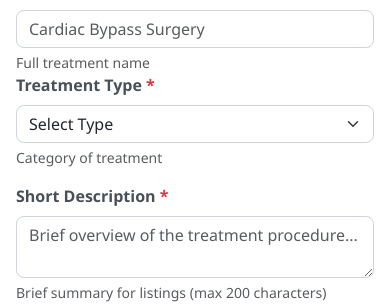
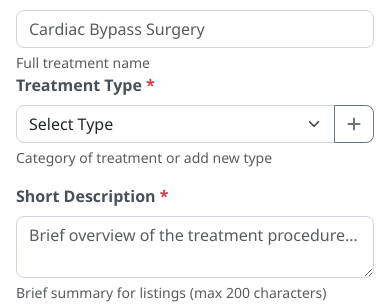
Before and after one commit to nawab-syscraft25/Medi-tour, a FastAPI app: template templates/admin/treatment_form.html in a window 390 px wide. Shown: the part 157-463 px from the top of the page. Run offline with FastAPI, Linux system fonts and the light colour scheme; the template is opened without the code that fills it, so the values that code supplies are empty; parts of the project's set-up code (start-up, migrations or seed data) failed here and were passed over.

Commit message:
Updated Treatment

```diff
--- a/templates/admin/treatment_form.html
+++ b/templates/admin/treatment_form.html
@@ -29,18 +29,18 @@
                         </div>
                         <div class="col-md-6">
                             <label for="treatment_type" class="form-label">Treatment Type <span class="text-danger">*</span></label>
-                            <select class="form-select" id="treatment_type" name="treatment_type" required>
-                                <option value="">Select Type</option>
-                                <option value="Surgery" {% if treatment and treatment.treatment_type == 'Surgery' %}selected{% endif %}>Surgery</option>
-                                <option value="Medical" {% if treatment and treatment.treatment_type == 'Medical' %}selected{% endif %}>Medical</option>
-                                <option value="Diagnostic" {% if treatment and treatment.treatment_type == 'Diagnostic' %}selected{% endif %}>Diagnostic</option>
-                                <option value="Therapy" {% if treatment and treatment.treatment_type == 'Therapy' %}selected{% endif %}>Therapy</option>
-                                <option value="Rehabilitation" {% if treatment and treatment.treatment_type == 'Rehabilitation' %}selected{% endif %}>Rehabilitation</option>
-                                <option value="Preventive" {% if treatment and treatment.treatment_type == 'Preventive' %}selected{% endif %}>Preventive</option>
-                                <option value="Cosmetic" {% if treatment and treatment.treatment_type == 'Cosmetic' %}selected{% endif %}>Cosmetic</option>
-                                <option value="Emergency" {% if treatment and treatment.treatment_type == 'Emergency' %}selected{% endif %}>Emergency</option>
-                            </select>
-                            <div class="form-text">Category of treatment</div>
+                            <div class="input-group">
+                                <select class="form-select" id="treatment_type" name="treatment_type" required>
+                                    <option value="">Select Type</option>
+                                    {% for type in treatment_types %}
+                                    <option value="{{ type }}" {% if treatment and treatment.treatment_type == type %}selected{% endif %}>{{ type }}</option>
+                                    {% endfor %}
+                                </select>
+                                <button type="button" class="btn btn-outline-secondary" onclick="showNewTypeModal()" title="Add New Type">
+                                    <i class="fas fa-plus"></i>
+                                </button>
+                            </div>
+                            <div class="form-text">Category of treatment or add new type</div>
                         </div>
                     </div>
 
@@ -275,6 +275,34 @@
     </div>
 </div>
 
+<!-- New Treatment Type Modal -->
+<div class="modal fade" id="newTypeModal" tabindex="-1">
+    <div class="modal-dialog">
+        <div class="modal-content">
+            <div class="modal-header">
+                <h5 class="modal-title">Add New Treatment Type</h5>
+                <button type="button" class="btn-close" data-bs-dismiss="modal"></button>
+            </div>
+            <div class="modal-body">
+                <form id="newTypeForm">
+                    <div class="mb-3">
+                        <label for="newTypeName" class="form-label">Treatment Type Name <span class="text-danger">*</span></label>
+                        <input type="text" class="form-control" id="newTypeName" name="type_name" required
+                               placeholder="e.g., Orthopedic Surgery">
+                        <div class="form-text">Enter a unique treatment type name</div>
+                    </div>
+                </form>
+            </div>
+            <div class="modal-footer">
+                <button type="button" class="btn btn-secondary" data-bs-dismiss="modal">Cancel</button>
+                <button type="button" class="btn btn-primary" onclick="addNewType()">Add Type</button>
+            </div>
+        </div>
+    </div>
+</div>
+{% endblock %}
+
+{% block extra_scripts %}
 <script>
 // Form enhancement and validation
 document.addEventListener('DOMContentLoaded', function() {
@@ -354,5 +382,100 @@ document.addEventListener('DOMContentLoaded', function() {
         }
     });
 });
+
+// Treatment Type Management Functions
+function showNewTypeModal() {
+    document.getElementById('newTypeName').value = '';
+    new bootstrap.Modal(document.getElementById('newTypeModal')).show();
+}
+
+async function addNewType() {
+    const typeName = document.getElementById('newTypeName').value.trim();
+
+    if (!typeName) {
+        alert('Please enter a treatment type name.');
+        return;
+    }
+
+    // Check if type already exists in current dropdown
+    const select = document.getElementById('treatment_type');
+    const existingOptions = Array.from(select.options).map(option => option.value.toLowerCase());
+
+    if (existingOptions.includes(typeName.toLowerCase())) {
+        alert('This treatment type already exists in the current list.');
+        return;
+    }
+
+    try {
+        // Fetch current types from database to double-check
+        const response = await fetch('/admin/api/treatment-types');
+        const data = await response.json();
+
+        if (data.treatment_types && data.treatment_types.map(t => t.toLowerCase()).includes(typeName.toLowerCase())) {
+            alert('This treatment type already exists in the database.');
+            return;
+        }
+
+        // Add new option to select
+        const newOption = document.createElement('option');
+        newOption.value = typeName;
+        newOption.textContent = typeName;
+        newOption.selected = true;
+
+        // Insert in alphabetical order
+        const options = Array.from(select.options).slice(1); // Skip the first "Select Type" option
+        let inserted = false;
+
+        for (let i = 0; i < options.length; i++) {
+            if (typeName.toLowerCase() < options[i].value.toLowerCase()) {
+                select.insertBefore(newOption, options[i]);
+                inserted = true;
+                break;
+            }
+        }
+
+        if (!inserted) {
+            select.appendChild(newOption);
+        }
+
+        // Close modal
+        bootstrap.Modal.getInstance(document.getElementById('newTypeModal')).hide();
+
+        // Show success message
+        showSuccessMessage(`New treatment type "${typeName}" has been added locally. It will be saved when you submit the form.`);
+
+    } catch (error) {
+        console.error('Error checking treatment types:', error);
+        // Still allow adding locally even if API fails
+        const newOption = document.createElement('option');
+        newOption.value = typeName;
+        newOption.textContent = typeName;
+        newOption.selected = true;
+        select.appendChild(newOption);
+
+        bootstrap.Modal.getInstance(document.getElementById('newTypeModal')).hide();
+        showSuccessMessage(`New treatment type "${typeName}" has been added locally.`);
+    }
+}
+
+function showSuccessMessage(message) {
+    const successMsg = document.createElement('div');
+    successMsg.className = 'alert alert-success alert-dismissible fade show mt-2';
+    successMsg.innerHTML = `
+        <strong>Success!</strong> ${message}
+        <button type="button" class="btn-close" data-bs-dismiss="alert"></button>
+    `;
+
+    // Insert after the treatment type field
+    const treatmentTypeDiv = document.getElementById('treatment_type').closest('.col-md-6');
+    treatmentTypeDiv.appendChild(successMsg);
+
+    // Auto dismiss after 5 seconds
+    setTimeout(() => {
+        if (successMsg && successMsg.parentNode) {
+            successMsg.remove();
+        }
+    }, 5000);
+}
 </script>
 {% endblock %}
```
Also changed, not shown: app/admin_web.py (+32 -0 lines), media/treatment/3cf8269a-9968-487e-a990-b2527232ff0c.jpg (added).
